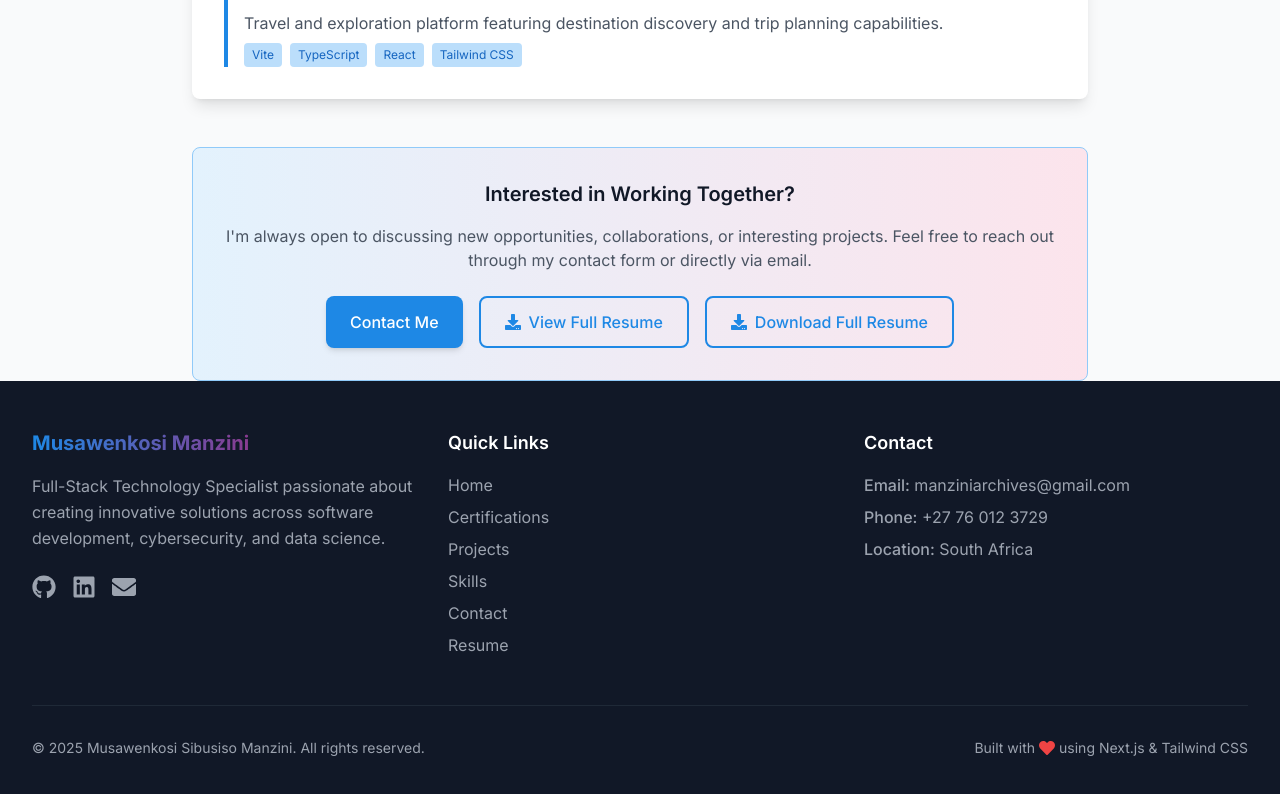
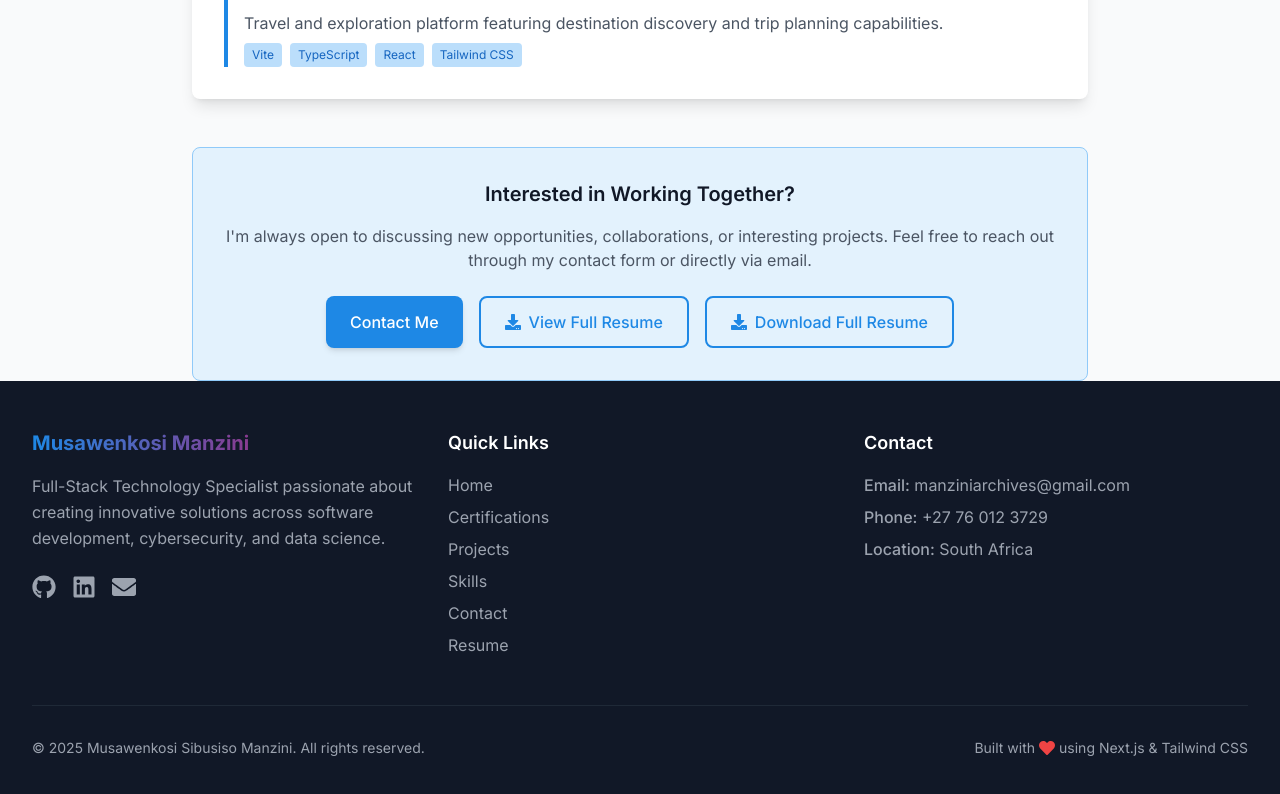
Before and after one commit to ManziniArchives/My_Portfolio, a Next.js app: page /resume in a window 1280 px wide. Shown: the part 2507-3301 px from the top of the page. Built offline with nearby package versions, Linux system fonts and the light colour scheme.

Commit message:
Auto-commit: Agent tool execution

```diff
--- a/src/app/resume/page.tsx
+++ b/src/app/resume/page.tsx
@@ -268,7 +268,7 @@ export default function Resume() {
           </motion.div>
 
           {/* Call to Action */}
-          <motion.div variants={itemVariants} className="bg-gradient-to-r from-primary-50 to-secondary-50 dark:from-primary-900/20 dark:to-secondary-900/20 rounded-lg p-8 border border-primary-200 dark:border-primary-700 text-center">
+          <motion.div variants={itemVariants} className="bg-primary-50 dark:bg-primary-900/20 rounded-lg p-8 border border-primary-200 dark:border-primary-700 text-center">
             <h3 className="text-xl font-semibold text-gray-900 dark:text-white mb-4">
               Interested in Working Together?
             </h3>
```
